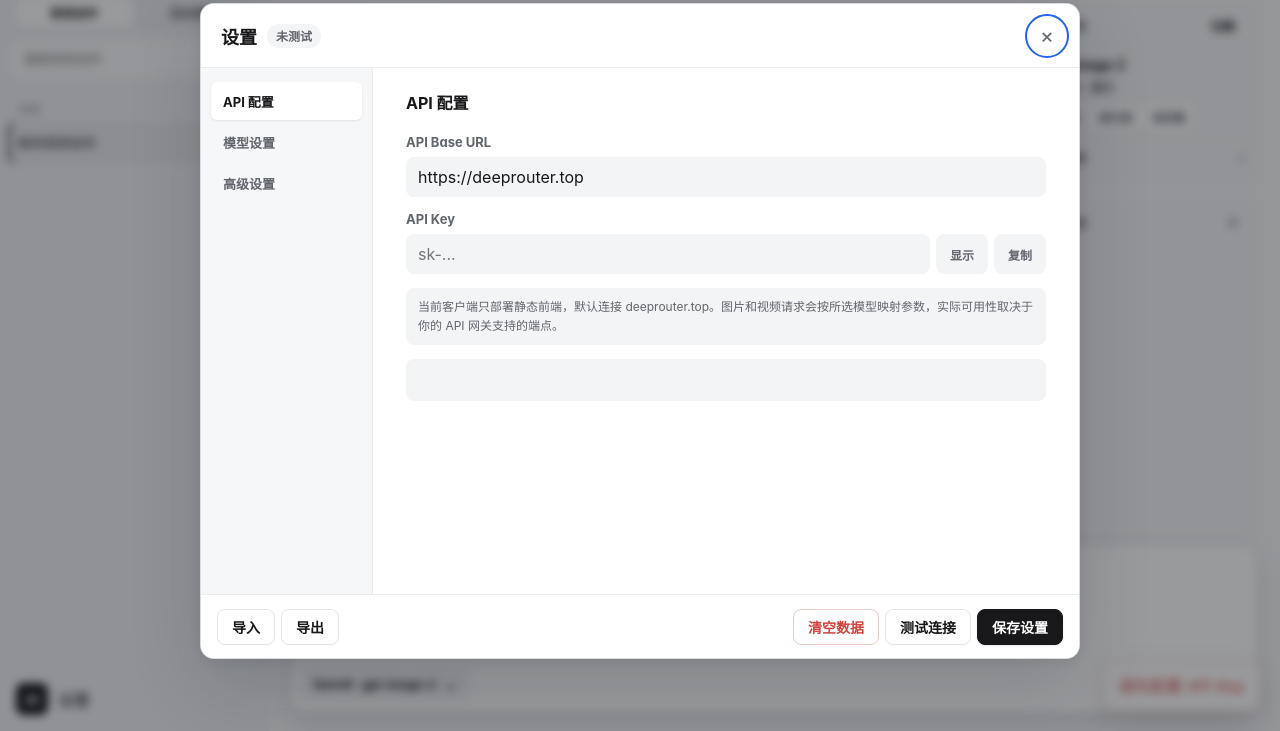
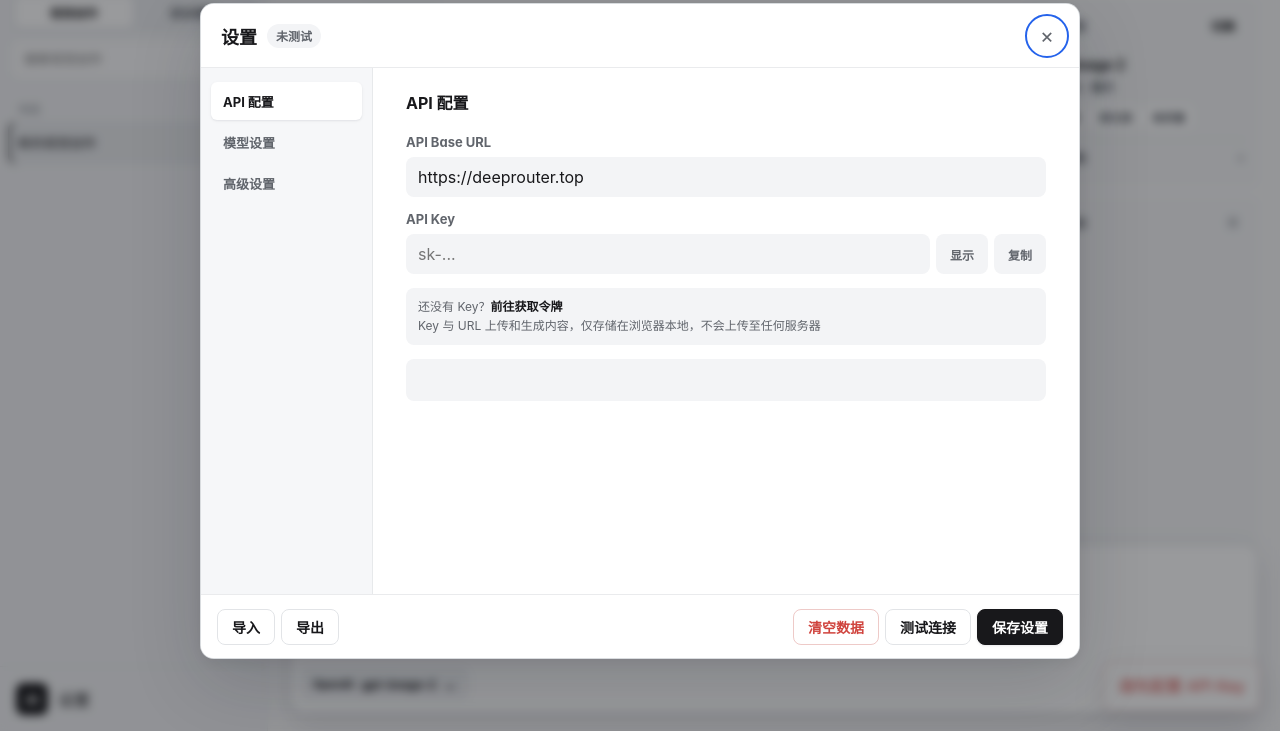
Before and after one commit to zfg5118/DeepImage2-Video, a plain HTML site: page index.html in a window 1280 px wide. Shown: the part 69-800 px from the top of the page. Drawn offline with Linux system fonts and the light colour scheme.

Commit message:
Update API settings guidance

```diff
--- a/index.html
+++ b/index.html
@@ -6,7 +6,7 @@
     <meta name="theme-color" content="#f8f8f9" />
     <title>DeepImage2-Video</title>
     <link rel="icon" href="./favicon.ico?v=20260727-40" sizes="any" />
-    <link rel="stylesheet" href="./styles.css?v=20260727-40" />
+    <link rel="stylesheet" href="./styles.css?v=20260728-41" />
   </head>
   <body>
     <div id="app" class="app-shell">
@@ -239,7 +239,8 @@
               </div>
             </label>
             <p class="settings-note">
-              当前客户端只部署静态前端，默认连接 deeprouter.top。图片和视频请求会按所选模型映射参数，实际可用性取决于你的 API 网关支持的端点。
+              <span>还没有 Key？<a href="https://deeprouter.top/keys" target="_blank" rel="noopener noreferrer">前往获取令牌</a></span>
+              <span>Key 与 URL 上传和生成内容，仅存储在浏览器本地，不会上传至任何服务器</span>
             </p>
             <div id="connectionDetail" class="connection-detail" role="status" aria-live="polite"></div>
           </section>
@@ -398,6 +399,6 @@
     <datalist id="modelOptions"></datalist>
     <div id="toast" class="toast" role="status" aria-live="polite" hidden></div>
 
-    <script src="./app.js?v=20260727-40" defer></script>
+    <script src="./app.js?v=20260728-41" defer></script>
   </body>
 </html>
--- a/styles.css
+++ b/styles.css
@@ -3425,6 +3425,23 @@ summary:active,
   font-size: 12px;
 }
 
+.settings-note span {
+  display: block;
+}
+
+.settings-note a {
+  color: var(--text-main);
+  font-weight: 650;
+  text-decoration: none;
+  transition: color 160ms ease, opacity 160ms ease;
+}
+
+.settings-note a:hover {
+  opacity: 0.68;
+  text-decoration: underline;
+  text-underline-offset: 3px;
+}
+
 .connection-detail {
   min-height: 42px;
   padding: 11px 12px;
```
